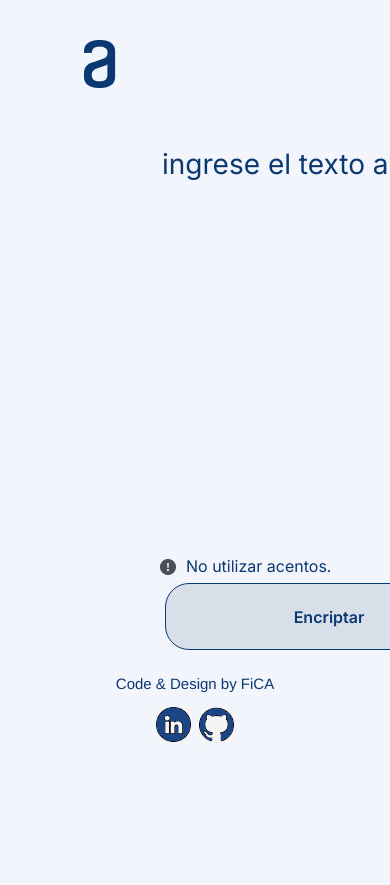
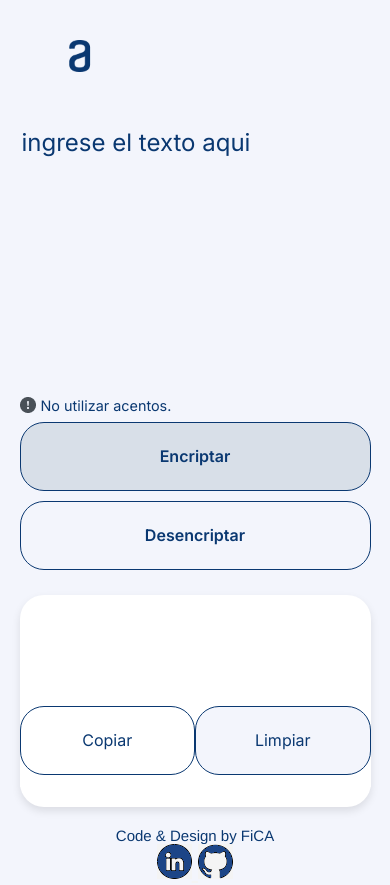
Before and after one commit to Fica-Millan/encriptador_de_texto, a plain HTML site: page index.html in a window 390 px wide. Both pictures are taken after a click on the button "Encriptar". Before the commit the page ends 844 px from the top, so only its background shows below. Drawn offline with Linux system fonts and the light colour scheme.

Commit message:
[v1] Media queries

```diff
--- a/index.html
+++ b/index.html
@@ -16,7 +16,8 @@
 
 <body>
     <header>
-        <a href="./index.html"><img class="logo" src="./img/Logo.png" alt="Logo de Alura"></a>
+        <a href="https://app.aluracursos.com/form-one/registro/latam-general" target="_blank"><img class="logo"
+                src="./img/Logo.png" alt="Logo de Alura"></a>
     </header>
     <main>
         <section class="seccion-izquierda">
@@ -31,14 +32,14 @@
             </div>
         </section>
 
-        <section class="seccion-derecha" id="seccion-derecha">
+        <section class="derecha seccion-derecha" id="seccion-derecha">
             <img class="munieco" src="./img/Muñeco.jpg" alt="Persona mirando un diamante a través de una lupa.">
             <p class="seccion-derecha_parrafo1">Ningún mensaje fue <br>encontrado</p>
             <p class="seccion-derecha_parrafo2">Ingresa el texto que desees encriptar o <br>desencriptar.</p>
         </section>
 
-        <section class="seccion-encriptada">
-            <textarea class="texto" cols="30" rows="9" ></textarea>
+        <section class="derecha seccion-encriptada">
+            <textarea class="texto"></textarea>
             <div class="contenedor-copiar">
                 <button class="boton btn_copiar" id="boton-copiar">Copiar</button>
                 <button class="boton btn_limpiar" id="boton-limpiar">Limpiar</button>
--- a/style.css
+++ b/style.css
@@ -11,7 +11,6 @@ body {
   height: 100%;
   margin: 0;
   padding: 0;
-  overflow: hidden;
 }
 
 .logo {
@@ -22,22 +21,24 @@ body {
 
 main {
   display: flex;
-  margin-bottom: 0px;
-  margin-left: 80px;
+  margin-bottom: 0;
+  margin-left: 5%;
 }
 
 /*S E C C I O N   I Z Q U I E R D A*/
 
 .seccion-izquierda {
-  margin-left: 80px;
+  width: 50%;
+  height: 80%;
+  margin-left: 10%;
 }
 
 .campo-texto {
   border: none;
-  margin-top: 90px;
+  margin-top: 15%;
   text-transform: lowercase;
-  width: 459px;
-  height: 280px;
+  width: 100%;
+  height: 65%;
   resize: none;
 }
 
@@ -55,49 +56,55 @@ main {
 
 .icono-exclamacion {
   height: 100%;
-  margin-top: 123px;
 }
 
 .informacion {
-  font-size: 16px;
-  margin: 120px 0 0 10px;
+  font-size: 0.6em;
+  margin: 0 0 0 5px;
 }
 
-/*S E C C I O N   D E R E C H A */
+/*S E C C I O N   D E R E C H A - E N C R I P T A D A*/
+
+.derecha {
+  height: 74vh;
+  background: white;
+  border: none;
+  border-radius: 24px;
+  margin-left: 5%;
+  padding: 0 20px 10px 20px;
+  width: 25%;
+  box-shadow: 0 4px 8px rgba(0, 0, 0, 0.1);
+}
 
 .seccion-derecha {
   display: flex;
-  height: 595px;
-  background: white;
-  border: none;
-  border-radius: 24px;
-  margin-left: 98px;
-  padding: 0 20px 10px 20px;
-
   flex-direction: column;
   align-items: center;
   justify-content: center;
 }
 
+.seccion-encriptada {
+  display: none;
+}
+
 .texto {
   background: white;
   border: none;
-  height: 499px;
-  width: 320px;
+  height: 70%;
+  width: 100%;
   padding-top: 20px;
   resize: none;
 }
 
 .munieco {
-  margin-top: 35px;
-  margin-bottom: 15px;
+  margin-top: 20%;
+  width: 100%;
 }
 
 .seccion-derecha_parrafo1 {
   background: white;
   font-size: 24px;
   font-weight: 700;
-  line-height: 28.8px;
   text-align: center;
   margin-bottom: 0;
 }
@@ -106,31 +113,15 @@ main {
   background: white;
   font-size: 16px;
   font-weight: 400;
-  line-height: 24px;
   text-align: center;
-}
-
-/*S E C C I O N   E N C R I P T A D A*/
-
-.seccion-encriptada {
-  display: none;
-  height: 595px;
-  background: white;
-  border: none;
-  border-radius: 24px;
-  margin-left: 98px;
-  padding: 0 20px 10px 20px;
-
-  flex-direction: column;
-  align-items: center;
-  justify-content: center;
 }
 
 /*B O T O N E S*/
 
 .botones {
   display: flex;
-  margin-top: 7px;
+  margin-top: 1%;
+  width: 100%;
 }
 
 .boton {
@@ -139,16 +130,20 @@ main {
   font-weight: 400;
   line-height: 19px;
   text-align: center;
-  width: 328px;
-  height: 67px;
+  width: 100%;
+  height: 10%;
   padding: 24px;
   border-radius: 24px;
 }
 
+.btn_encriptar,
+.btn_desencriptar {
+  border: 1px solid #0A3871;
+  font-weight: 600;
+}
+
 .btn_encriptar {
   background: #D8DFE8;
-  border: 1px solid #0A3871;
-  font-weight: 600;
 }
 
 .btn_encriptar:hover,
@@ -162,33 +157,41 @@ main {
 
 .btn_desencriptar {
   background: #F3F5FC;
-  border: 1px solid #0A3871;
-  font-weight: 600;
 }
 
 .contenedor-copiar {
   display: flex;
   background: white;
   text-align: center;
+  width: 100%;
+  margin-top: 15%;
+  padding-bottom: 2%;
+}
+
+.btn_copiar,
+.btn_limpiar {
+  border: 1px solid #0A3871;
+  width: 160px;
 }
 
 .btn_copiar {
-  border: 1px solid #0A3871;
   background: transparent;
-  width: 160px;
 }
 
 .btn_limpiar {
-  border: 1px solid #0A3871;
   background: #F3F5FC;
-  width: 160px;
 }
 
 /*F O O T E R*/
 
+footer {
+  margin-top: 5%;
+}
+
 footer p {
   font-size: 15px;
   font-family: 'Franklin Gothic Medium', 'Arial Narrow', Arial, sans-serif;
+  margin: 1% 0 0 0;
 }
 
 .design {
@@ -236,3 +239,78 @@ footer p {
   text-decoration: none;
   cursor: pointer;
 }
+
+/*M E D I A   Q U E R I E S*/
+
+/* Estilos para tabletas */
+@media only screen and (max-width: 1023px) {
+  main {
+    flex-direction: column;
+    align-items: center;
+    margin: 0;
+  }
+
+  .seccion-izquierda {
+    width: 90%;
+    margin-left: 0;
+    margin-bottom: 20px;
+  }
+
+  .derecha {
+    width: 90%;
+    height: auto;
+    margin: 0;
+    padding: 0;
+  }
+
+  .munieco {
+    display: none;
+  }
+
+  .texto {
+    height: auto;
+    width: 90%;
+    margin: 10px;
+  }
+
+  .contenedor-copiar {
+    margin-bottom: 20px;
+    margin-top: 0;
+
+  }
+
+  .btn_copiar,
+  .btn_limpiar {
+    width: 100%;
+  }
+
+}
+
+/* Estilos para dispositivos móviles */
+@media only screen and (max-width: 767px) {
+  * {
+    font-size: 24px;
+  }
+
+  .logo{
+    width: 80px;
+  }
+
+  .botones {
+    flex-direction: column;
+    align-items: center;
+  }
+
+  .boton {
+    width: 100%;
+    margin: 5px 0;
+  }
+
+}
+
+/* Estilos para dispositivos mas pequeños */
+@media only screen and (max-width: 470px) {
+  .campo-texto{
+    margin-top: 25%;
+  }
+}
```
